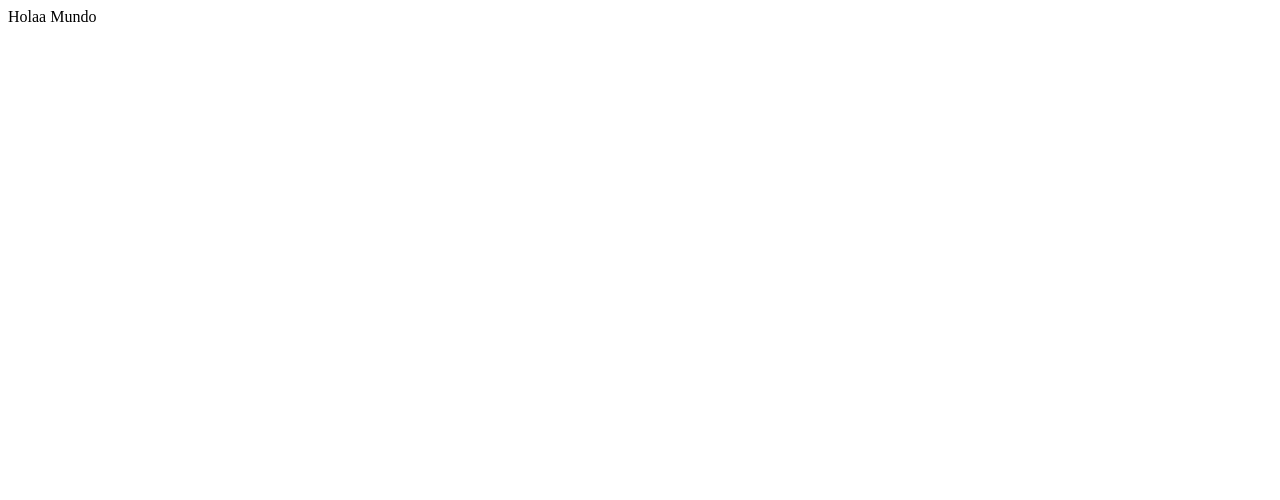
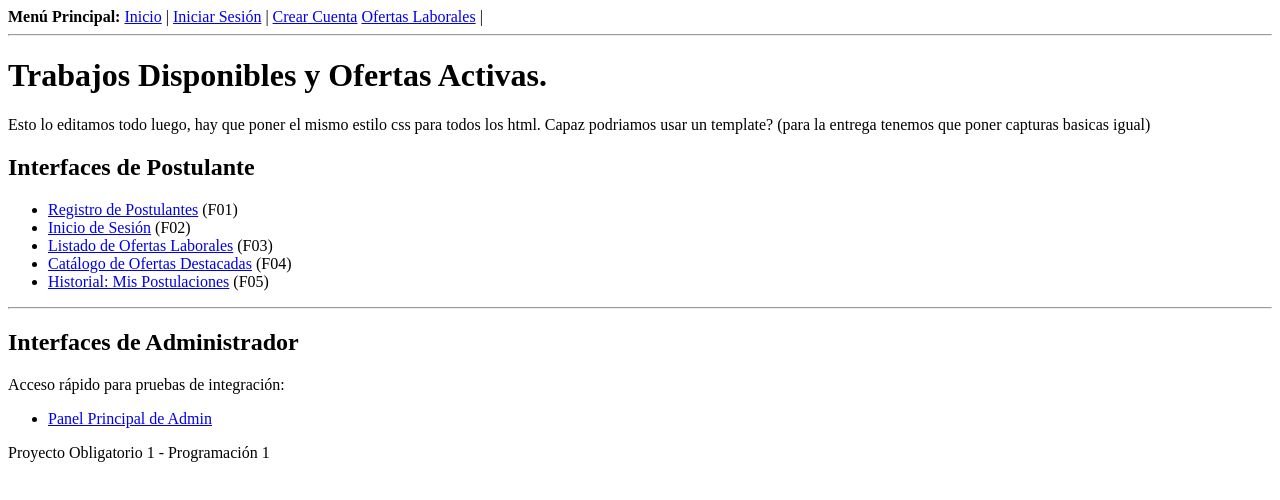
Before and after one commit to luchoromero81100/OBLIGATORIO1, a plain HTML site: page index.html in a window 1280 px wide. Drawn offline with Linux system fonts and the light colour scheme.

Commit message:
cambios en las palabaras y links

```diff
--- a/index.html
+++ b/index.html
@@ -1,11 +1,53 @@
 <!DOCTYPE html>
-<html lang="en">
+<html lang="es">
 <head>
     <meta charset="UTF-8">
     <meta name="viewport" content="width=device-width, initial-scale=1.0">
-    <title>Document</title>
+    <title>Sistema de Gestión de Empleo - Inicio</title>
 </head>
 <body>
-    <header>Holaa Mundo</header>
+
+    <header>
+        <nav>
+            <strong>Menú Principal:</strong>
+            <a href="index.html">Inicio</a> |
+            <a href="login.html">Iniciar Sesión</a> |
+            <a href="registro.html">Crear Cuenta</a>
+            <a href="ofertas.html">Ofertas Laborales</a> |
+        </nav>
+    </header>
+
+    <hr>
+
+    <main>
+        <h1>Trabajos Disponibles y Ofertas Activas.</h1>
+        <p>Esto lo editamos todo luego, hay que poner el mismo estilo css para todos los html. Capaz podriamos usar un template? (para la entrega tenemos que poner capturas basicas igual)</p>
+
+        <section>
+            <h2>Interfaces de Postulante</h2>
+            <ul>
+                <li><a href="registro.html">Registro de Postulantes</a> (F01)</li>
+                <li><a href="login.html">Inicio de Sesión</a> (F02)</li>
+                <li><a href="ofertas.html">Listado de Ofertas Laborales</a> (F03)</li>
+                <li><a href="ofertas_destacadas.html">Catálogo de Ofertas Destacadas</a> (F04)</li>
+                <li><a href="mis_postulaciones.html">Historial: Mis Postulaciones</a> (F05)</li>
+            </ul>
+        </section>
+
+        <hr>
+
+        <section>
+            <h2>Interfaces de Administrador</h2>
+            <p>Acceso rápido para pruebas de integración:</p>
+            <ul>
+                <li><a href="admin.html">Panel Principal de Admin</a></li>
+            </ul>
+        </section>
+    </main>
+
+    <footer>
+        <p>Proyecto Obligatorio 1 - Programación 1</p>
+    </footer>
+
 </body>
-</html
+</html>
```
Also changed, not shown: .js/datos.js (added).
